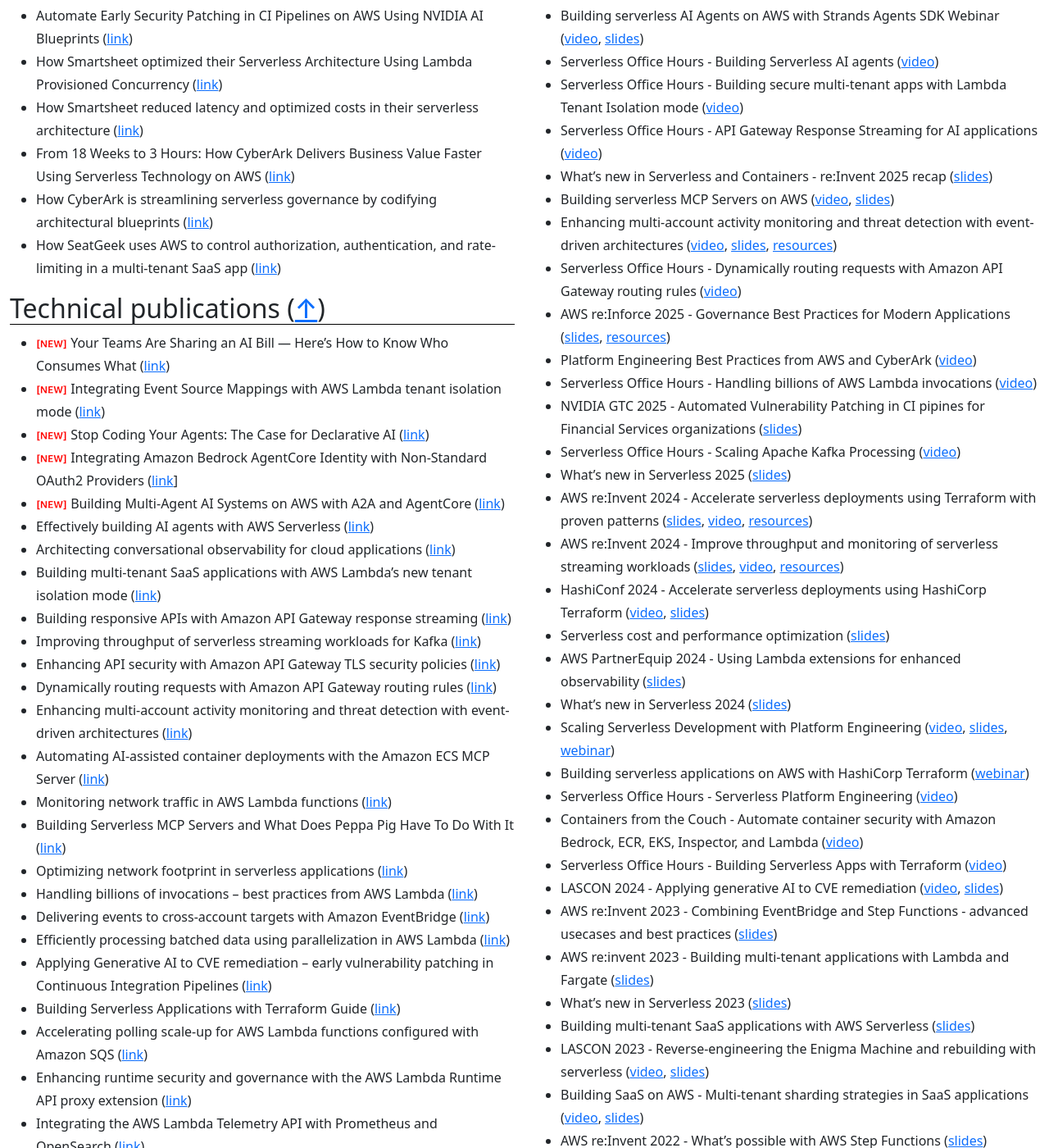
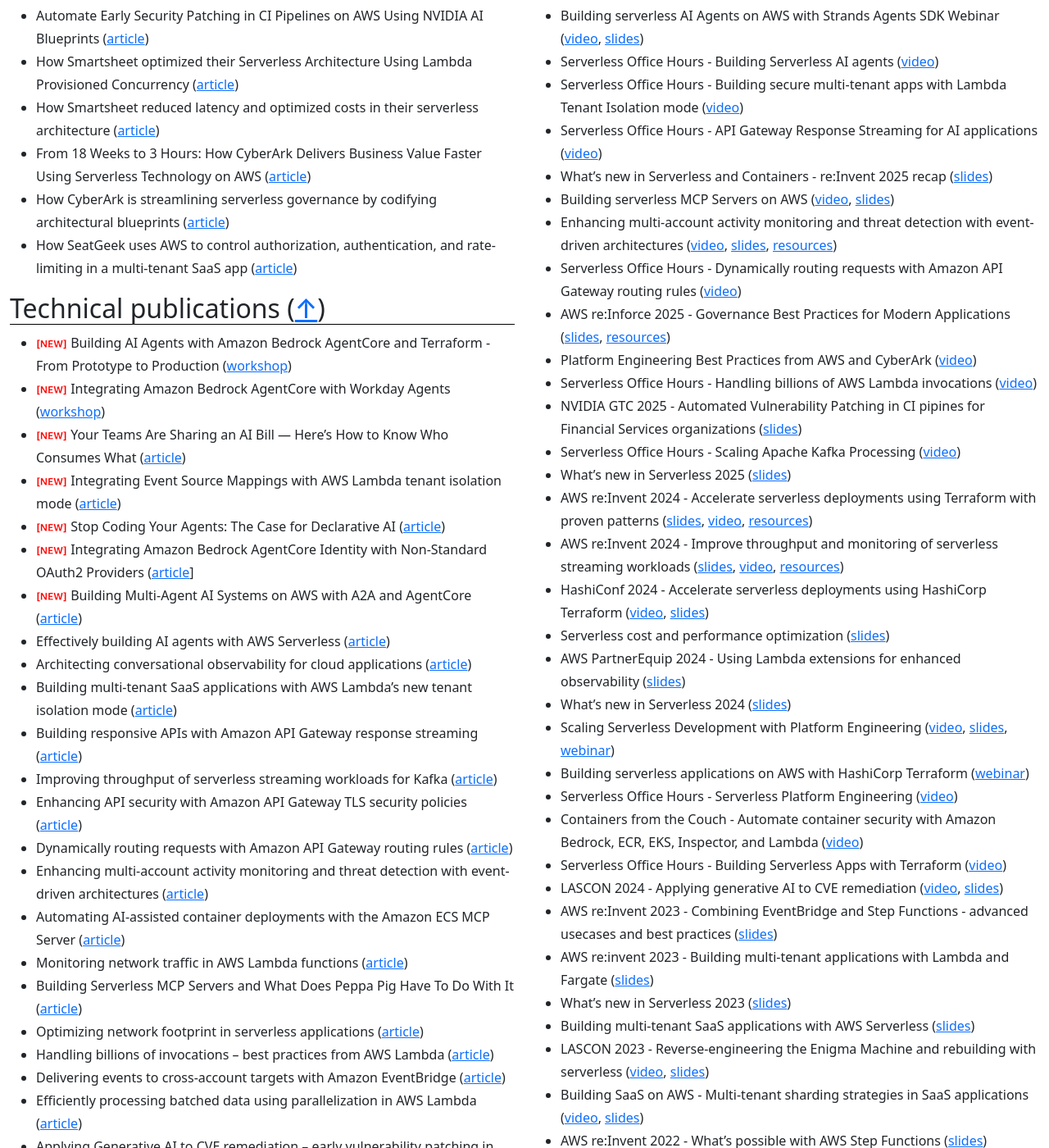
Before and after one commit to aal80/whoami, a Jekyll site: the page built from index.md, in a window 1280 px wide and 1400 px high, scrolled down 1112 px. Shown: the whole window at 82% size. Built offline with Jekyll 4.4.1, drawn with Linux system fonts in a browser that asks for light colours; some of the changed text lies outside the part shown.

Commit message:
Update publications.md

```diff
--- a/_includes/publications.md
+++ b/_includes/publications.md
@@ -1,51 +1,53 @@
 ## Customer/partner stories ([↑](#top))
 
-- Deploying serverless AI agents on AWS with Terraform and securing them with HCP Vault ([link](https://www.hashicorp.com/en/resources/deploying-serverless-ai-agents-on-aws-with-terraform-and-securing-them-with-hcp-v))
-- From authentication to identity propagation: Securing serverless AI agents and MCP servers on AWS with Okta ([blog](https://www.okta.com/blog/ai/securing-serverless-ai-agents-and-mcp-servers-on-aws-with-okta/))
-- How Zapier runs isolated tasks on AWS Lambda and upgrades functions at scale ([link](https://aws.amazon.com/blogs/architecture/how-zapier-runs-isolated-tasks-on-aws-lambda-and-upgrades-functions-at-scale/))
-- How Launchpad from Pega enables secure SaaS extensibility with AWS Lambda ([link](https://aws.amazon.com/blogs/architecture/how-launchpad-from-pega-enables-secure-saas-extensibility-with-aws-lambda/))
-- Automate Early Security Patching in CI Pipelines on AWS Using NVIDIA AI Blueprints ([link](https://developer.nvidia.com/blog/automate-early-security-patching-in-ci-pipelines-on-aws-using-nvidia-ai-blueprints/))
-- How Smartsheet optimized their Serverless Architecture Using Lambda Provisioned Concurrency ([link](https://aws.amazon.com/solutions/case-studies/smartsheet-lambda-case-study/))
-- How Smartsheet reduced latency and optimized costs in their serverless architecture ([link](https://aws.amazon.com/blogs/architecture/how-smartsheet-reduced-latency-and-optimized-costs-in-their-serverless-architecture/))
-- From 18 Weeks to 3 Hours: How CyberArk Delivers Business Value Faster Using Serverless Technology on AWS ([link](https://aws.amazon.com/solutions/case-studies/cyberark-serverless-case-study/))
-- How CyberArk is streamlining serverless governance by codifying architectural blueprints ([link](https://aws.amazon.com/blogs/architecture/how-cyberark-is-streamlining-serverless-governance-by-codifying-architectural-blueprints/))
-- How SeatGeek uses AWS to control authorization, authentication, and rate-limiting in a multi-tenant SaaS app ([link](https://aws.amazon.com/blogs/architecture/how-seatgeek-uses-aws-to-control-authorization-authentication-and-rate-limiting-in-a-multi-tenant-saas-application/))
+- Deploying serverless AI agents on AWS with Terraform and securing them with HCP Vault ([article](https://www.hashicorp.com/en/resources/deploying-serverless-ai-agents-on-aws-with-terraform-and-securing-them-with-hcp-v))
+- From authentication to identity propagation: Securing serverless AI agents and MCP servers on AWS with Okta ([article](https://www.okta.com/blog/ai/securing-serverless-ai-agents-and-mcp-servers-on-aws-with-okta/))
+- How Zapier runs isolated tasks on AWS Lambda and upgrades functions at scale ([article](https://aws.amazon.com/blogs/architecture/how-zapier-runs-isolated-tasks-on-aws-lambda-and-upgrades-functions-at-scale/))
+- How Launchpad from Pega enables secure SaaS extensibility with AWS Lambda ([article](https://aws.amazon.com/blogs/architecture/how-launchpad-from-pega-enables-secure-saas-extensibility-with-aws-lambda/))
+- Automate Early Security Patching in CI Pipelines on AWS Using NVIDIA AI Blueprints ([article](https://developer.nvidia.com/blog/automate-early-security-patching-in-ci-pipelines-on-aws-using-nvidia-ai-blueprints/))
+- How Smartsheet optimized their Serverless Architecture Using Lambda Provisioned Concurrency ([article](https://aws.amazon.com/solutions/case-studies/smartsheet-lambda-case-study/))
+- How Smartsheet reduced latency and optimized costs in their serverless architecture ([article](https://aws.amazon.com/blogs/architecture/how-smartsheet-reduced-latency-and-optimized-costs-in-their-serverless-architecture/))
+- From 18 Weeks to 3 Hours: How CyberArk Delivers Business Value Faster Using Serverless Technology on AWS ([article](https://aws.amazon.com/solutions/case-studies/cyberark-serverless-case-study/))
+- How CyberArk is streamlining serverless governance by codifying architectural blueprints ([article](https://aws.amazon.com/blogs/architecture/how-cyberark-is-streamlining-serverless-governance-by-codifying-architectural-blueprints/))
+- How SeatGeek uses AWS to control authorization, authentication, and rate-limiting in a multi-tenant SaaS app ([article](https://aws.amazon.com/blogs/architecture/how-seatgeek-uses-aws-to-control-authorization-authentication-and-rate-limiting-in-a-multi-tenant-saas-application/))
 
 ## Technical publications ([↑](#top))
-- ![](./images/new2.png) Your Teams Are Sharing an AI Bill — Here’s How to Know Who Consumes What ([link](https://medium.com/@anton.al80/your-teams-are-sharing-an-ai-bill-heres-how-to-know-who-consumes-what-a9747b79fe23))
-- ![](./images/new2.png) Integrating Event Source Mappings with AWS Lambda tenant isolation mode ([link](https://aws.amazon.com/blogs/compute/integrating-event-source-mappings-with-aws-lambda-tenant-isolation-mode/))
-- ![](./images/new2.png) Stop Coding Your Agents: The Case for Declarative AI ([link](https://medium.com/@anton.al80/stop-coding-your-agents-the-case-for-declarative-ai-e9a334ec8d89))
-- ![](./images/new2.png) Integrating Amazon Bedrock AgentCore Identity with Non-Standard OAuth2 Providers ([link](https://medium.com/@anton.al80/integrating-amazon-bedrock-agentcore-identity-with-non-standard-oauth2-providers-b2cf94cadd3f)]
-- ![](./images/new2.png) Building Multi-Agent AI Systems on AWS with A2A and AgentCore ([link](https://medium.com/@anton.al80/building-multi-agent-ai-systems-on-aws-with-a2a-and-agentcore-a-practical-guide-and-hands-on-58235d57c4b2))
-- Effectively building AI agents with AWS Serverless ([link](https://aws.amazon.com/blogs/compute/effectively-building-ai-agents-on-aws-serverless/))
-- Architecting conversational observability for cloud applications ([link](https://aws.amazon.com/blogs/architecture/architecting-conversational-observability-for-cloud-applications/))
-- Building multi-tenant SaaS applications with AWS Lambda’s new tenant isolation mode ([link](https://aws.amazon.com/blogs/compute/building-multi-tenant-saas-applications-with-aws-lambdas-new-tenant-isolation-mode/))
-- Building responsive APIs with Amazon API Gateway response streaming ([link](https://aws.amazon.com/blogs/compute/building-responsive-apis-with-amazon-api-gateway-response-streaming/))
-- Improving throughput of serverless streaming workloads for Kafka ([link](https://aws.amazon.com/blogs/compute/improving-throughput-of-serverless-streaming-workloads-for-kafka/))
-- Enhancing API security with Amazon API Gateway TLS security policies ([link](https://aws.amazon.com/blogs/compute/enhancing-api-security-with-amazon-api-gateway-tls-security-policies/))
-- Dynamically routing requests with Amazon API Gateway routing rules ([link](https://aws.amazon.com/blogs/compute/dynamically-routing-requests-with-amazon-api-gateway-routing-rules/))
-- Enhancing multi-account activity monitoring and threat detection with event-driven architectures ([link](https://aws.amazon.com/blogs/compute/enhancing-multi-account-activity-monitoring-with-event-driven-architectures/))
-- Automating AI-assisted container deployments with the Amazon ECS MCP Server ([link](https://aws.amazon.com/blogs/containers/automating-ai-assisted-container-deployments-with-amazon-ecs-mcp-server/))
-- Monitoring network traffic in AWS Lambda functions ([link](https://aws.amazon.com/blogs/compute/monitoring-network-traffic-in-aws-lambda-functions/))
-- Building Serverless MCP Servers and What Does Peppa Pig Have To Do With It ([link](https://www.ranthebuilder.cloud/post/building-serverless-mcp-server))
-- Optimizing network footprint in serverless applications ([link](https://aws.amazon.com/blogs/compute/optimizing-network-footprint-in-serverless-applications/))
-- Handling billions of invocations – best practices from AWS Lambda ([link](https://aws.amazon.com/blogs/compute/handling-billions-of-invocations-best-practices-from-aws-lambda/))
-- Delivering events to cross-account targets with Amazon EventBridge ([link](https://aws.amazon.com/blogs/compute/introducing-cross-account-targets-for-amazon-eventbridge-event-buses/))
-- Efficiently processing batched data using parallelization in AWS Lambda ([link](https://aws.amazon.com/blogs/compute/efficiently-processing-batched-data-using-parallelization-in-aws-lambda/))
-- Applying Generative AI to CVE remediation – early vulnerability patching in Continuous Integration Pipelines ([link](https://aws.amazon.com/blogs/containers/applying-generative-ai-to-cve-remediation-early-vulnerability-patching-in-continuous-integration-pipelines/))
-- Building Serverless Applications with Terraform Guide ([link](https://serverlessland.com/content/guides/building-serverless-applications-with-terraform/01-introduction))
-- Accelerating polling scale-up for AWS Lambda functions configured with Amazon SQS ([link](https://aws.amazon.com/blogs/compute/introducing-faster-polling-scale-up-for-aws-lambda-functions-configured-with-amazon-sqs/))
-- Enhancing runtime security and governance with the AWS Lambda Runtime API proxy extension ([link](https://aws.amazon.com/blogs/compute/enhancing-runtime-security-and-governance-with-the-aws-lambda-runtime-api-proxy-extension/))
-- Integrating the AWS Lambda Telemetry API with Prometheus and OpenSearch ([link](https://aws.amazon.com/blogs/opensource/integrating-the-aws-lambda-telemetry-api-with-prometheus-and-opensearch/))
-- Cost optimization for AWS Lambda Guide ([link](https://serverlessland.com/content/service/lambda/guides/cost-optimization/1-fine-tuning))
-- Implementing long-running TCP Connections within VPC networking ([link](https://aws.amazon.com/blogs/networking-and-content-delivery/implementing-long-running-tcp-connections-within-vpc-networking/))
-- Introducing the AWS Lambda Telemetry API ([link](https://aws.amazon.com/blogs/compute/introducing-the-aws-lambda-telemetry-api/))
-- More room to build: serverless services now support payloads up to 1 MB ([link](https://aws.amazon.com/blogs/compute/more-room-to-build-serverless-services-now-support-payloads-up-to-1-mb/))
-- Propagating valid mTLS client certificate identity to downstream services using Amazon API Gateway ([link](https://aws.amazon.com/blogs/compute/propagating-valid-mtls-client-certificate-identity-to-downstream-services-using-amazon-api-gateway/))
-- Extending your SaaS platform with AWS Lambda ([link](https://aws.amazon.com/blogs/architecture/extending-your-saas-platform-with-aws-lambda/))
-- Using Istio to secure multi-cloud Kubernetes applications with zero code changes ([link](https://istio.io/latest/blog/2019/app-identity-and-access-adapter/))
-- IBM Cloud App ID White Paper ([link](https://www.dropbox.com/scl/fi/4r94hc7jx1tfkzg0r21x2/2019-appid-whitepaper.pdf?rlkey=5pctp7nbjogvm0ai2omc019my&st=r7t8iyy2&dl=0))
-- Adding Sign In to Multicloud Applications Without Code Changes ([link](https://www.dropbox.com/scl/fi/mu3jziqpm33figzo8e9o8/Adding-Sign-In-to-Multicloud-Applications-Without-Code-Changes.pdf?rlkey=rean8zmkpgcdfpmu2cavx58u7&st=dfqxdtpo&dl=0))
-- Reusing Existing Red Hat SSO and Keycloak for Applications That Run on IBM Cloud with App ID ([link](https://www.dropbox.com/scl/fi/x5brt4vjbtm4cn6wsm8dm/Reusing-Existing-Red-Hat-SSO-and-Keycloak-for-Applications-That-Run-on-IBM-Cloud-with-App-ID.pdf?rlkey=rneryq5hnrjajxtcvenpr6sin&st=bvdhfjf5&dl=0))
-- Protecting Your Cloud Applications with App ID and Existing IBM Cloud Identity User Repository ([link](https://www.dropbox.com/scl/fi/c2mtmo1nprfj02vughlt4/Protecting-Your-Cloud-Applications-with-App-ID-and-Existing-IBM-Cloud-Identity-User-Repository.pdf?rlkey=g3wt1rn51h08m0e7owuq35xaj&st=46ezwc2u&dl=0))
-- Serving Cached Content Using Cloud Internet Services, Cloud Object Storage and Certificate Manager ([link](https://www.dropbox.com/scl/fi/vgbkqs1m3cdc1uws241gj/Serving-Cached-Content-Using-Cloud-Internet-Services-Cloud-Object-Storage-and-Certificate-Manager.pdf?rlkey=dl15dsbks7794vbsxm237xegp&st=zv82h4cj&dl=0))
+- ![](./images/new2.png) Building AI Agents with Amazon Bedrock AgentCore and Terraform - From Prototype to Production ([workshop](https://catalog.us-east-1.prod.workshops.aws/workshops/05695036-0049-4114-a660-f15071df92dc/en-US))
+- ![](./images/new2.png) Integrating Amazon Bedrock AgentCore with Workday Agents ([workshop](https://catalog.us-east-1.prod.workshops.aws/workshops/0c20d432-ef19-4874-a1d1-b46e528c9d7e/en-US))
+- ![](./images/new2.png) Your Teams Are Sharing an AI Bill — Here’s How to Know Who Consumes What ([article](https://medium.com/@anton.al80/your-teams-are-sharing-an-ai-bill-heres-how-to-know-who-consumes-what-a9747b79fe23))
+- ![](./images/new2.png) Integrating Event Source Mappings with AWS Lambda tenant isolation mode ([article](https://aws.amazon.com/blogs/compute/integrating-event-source-mappings-with-aws-lambda-tenant-isolation-mode/))
+- ![](./images/new2.png) Stop Coding Your Agents: The Case for Declarative AI ([article](https://medium.com/@anton.al80/stop-coding-your-agents-the-case-for-declarative-ai-e9a334ec8d89))
+- ![](./images/new2.png) Integrating Amazon Bedrock AgentCore Identity with Non-Standard OAuth2 Providers ([article](https://medium.com/@anton.al80/integrating-amazon-bedrock-agentcore-identity-with-non-standard-oauth2-providers-b2cf94cadd3f)]
+- ![](./images/new2.png) Building Multi-Agent AI Systems on AWS with A2A and AgentCore ([article](https://medium.com/@anton.al80/building-multi-agent-ai-systems-on-aws-with-a2a-and-agentcore-a-practical-guide-and-hands-on-58235d57c4b2))
+- Effectively building AI agents with AWS Serverless ([article](https://aws.amazon.com/blogs/compute/effectively-building-ai-agents-on-aws-serverless/))
+- Architecting conversational observability for cloud applications ([article](https://aws.amazon.com/blogs/architecture/architecting-conversational-observability-for-cloud-applications/))
+- Building multi-tenant SaaS applications with AWS Lambda’s new tenant isolation mode ([article](https://aws.amazon.com/blogs/compute/building-multi-tenant-saas-applications-with-aws-lambdas-new-tenant-isolation-mode/))
+- Building responsive APIs with Amazon API Gateway response streaming ([article](https://aws.amazon.com/blogs/compute/building-responsive-apis-with-amazon-api-gateway-response-streaming/))
+- Improving throughput of serverless streaming workloads for Kafka ([article](https://aws.amazon.com/blogs/compute/improving-throughput-of-serverless-streaming-workloads-for-kafka/))
+- Enhancing API security with Amazon API Gateway TLS security policies ([article](https://aws.amazon.com/blogs/compute/enhancing-api-security-with-amazon-api-gateway-tls-security-policies/))
+- Dynamically routing requests with Amazon API Gateway routing rules ([article](https://aws.amazon.com/blogs/compute/dynamically-routing-requests-with-amazon-api-gateway-routing-rules/))
+- Enhancing multi-account activity monitoring and threat detection with event-driven architectures ([article](https://aws.amazon.com/blogs/compute/enhancing-multi-account-activity-monitoring-with-event-driven-architectures/))
+- Automating AI-assisted container deployments with the Amazon ECS MCP Server ([article](https://aws.amazon.com/blogs/containers/automating-ai-assisted-container-deployments-with-amazon-ecs-mcp-server/))
+- Monitoring network traffic in AWS Lambda functions ([article](https://aws.amazon.com/blogs/compute/monitoring-network-traffic-in-aws-lambda-functions/))
+- Building Serverless MCP Servers and What Does Peppa Pig Have To Do With It ([article](https://www.ranthebuilder.cloud/post/building-serverless-mcp-server))
+- Optimizing network footprint in serverless applications ([article](https://aws.amazon.com/blogs/compute/optimizing-network-footprint-in-serverless-applications/))
+- Handling billions of invocations – best practices from AWS Lambda ([article](https://aws.amazon.com/blogs/compute/handling-billions-of-invocations-best-practices-from-aws-lambda/))
+- Delivering events to cross-account targets with Amazon EventBridge ([article](https://aws.amazon.com/blogs/compute/introducing-cross-account-targets-for-amazon-eventbridge-event-buses/))
+- Efficiently processing batched data using parallelization in AWS Lambda ([article](https://aws.amazon.com/blogs/compute/efficiently-processing-batched-data-using-parallelization-in-aws-lambda/))
+- Applying Generative AI to CVE remediation – early vulnerability patching in Continuous Integration Pipelines ([article](https://aws.amazon.com/blogs/containers/applying-generative-ai-to-cve-remediation-early-vulnerability-patching-in-continuous-integration-pipelines/))
+- Building Serverless Applications with Terraform Guide ([article](https://serverlessland.com/content/guides/building-serverless-applications-with-terraform/01-introduction))
+- Accelerating polling scale-up for AWS Lambda functions configured with Amazon SQS ([article](https://aws.amazon.com/blogs/compute/introducing-faster-polling-scale-up-for-aws-lambda-functions-configured-with-amazon-sqs/))
+- Enhancing runtime security and governance with the AWS Lambda Runtime API proxy extension ([article](https://aws.amazon.com/blogs/compute/enhancing-runtime-security-and-governance-with-the-aws-lambda-runtime-api-proxy-extension/))
+- Integrating the AWS Lambda Telemetry API with Prometheus and OpenSearch ([article](https://aws.amazon.com/blogs/opensource/integrating-the-aws-lambda-telemetry-api-with-prometheus-and-opensearch/))
+- Cost optimization for AWS Lambda Guide ([article](https://serverlessland.com/content/service/lambda/guides/cost-optimization/1-fine-tuning))
+- Implementing long-running TCP Connections within VPC networking ([article](https://aws.amazon.com/blogs/networking-and-content-delivery/implementing-long-running-tcp-connections-within-vpc-networking/))
+- Introducing the AWS Lambda Telemetry API ([article](https://aws.amazon.com/blogs/compute/introducing-the-aws-lambda-telemetry-api/))
+- More room to build: serverless services now support payloads up to 1 MB ([article](https://aws.amazon.com/blogs/compute/more-room-to-build-serverless-services-now-support-payloads-up-to-1-mb/))
+- Propagating valid mTLS client certificate identity to downstream services using Amazon API Gateway ([article](https://aws.amazon.com/blogs/compute/propagating-valid-mtls-client-certificate-identity-to-downstream-services-using-amazon-api-gateway/))
+- Extending your SaaS platform with AWS Lambda ([article](https://aws.amazon.com/blogs/architecture/extending-your-saas-platform-with-aws-lambda/))
+- Using Istio to secure multi-cloud Kubernetes applications with zero code changes ([article](https://istio.io/latest/blog/2019/app-identity-and-access-adapter/))
+- IBM Cloud App ID White Paper ([article](https://www.dropbox.com/scl/fi/4r94hc7jx1tfkzg0r21x2/2019-appid-whitepaper.pdf?rlkey=5pctp7nbjogvm0ai2omc019my&st=r7t8iyy2&dl=0))
+- Adding Sign In to Multicloud Applications Without Code Changes ([article](https://www.dropbox.com/scl/fi/mu3jziqpm33figzo8e9o8/Adding-Sign-In-to-Multicloud-Applications-Without-Code-Changes.pdf?rlkey=rean8zmkpgcdfpmu2cavx58u7&st=dfqxdtpo&dl=0))
+- Reusing Existing Red Hat SSO and Keycloak for Applications That Run on IBM Cloud with App ID ([article](https://www.dropbox.com/scl/fi/x5brt4vjbtm4cn6wsm8dm/Reusing-Existing-Red-Hat-SSO-and-Keycloak-for-Applications-That-Run-on-IBM-Cloud-with-App-ID.pdf?rlkey=rneryq5hnrjajxtcvenpr6sin&st=bvdhfjf5&dl=0))
+- Protecting Your Cloud Applications with App ID and Existing IBM Cloud Identity User Repository ([article](https://www.dropbox.com/scl/fi/c2mtmo1nprfj02vughlt4/Protecting-Your-Cloud-Applications-with-App-ID-and-Existing-IBM-Cloud-Identity-User-Repository.pdf?rlkey=g3wt1rn51h08m0e7owuq35xaj&st=46ezwc2u&dl=0))
+- Serving Cached Content Using Cloud Internet Services, Cloud Object Storage and Certificate Manager ([article](https://www.dropbox.com/scl/fi/vgbkqs1m3cdc1uws241gj/Serving-Cached-Content-Using-Cloud-Internet-Services-Cloud-Object-Storage-and-Certificate-Manager.pdf?rlkey=dl15dsbks7794vbsxm237xegp&st=zv82h4cj&dl=0))
```
